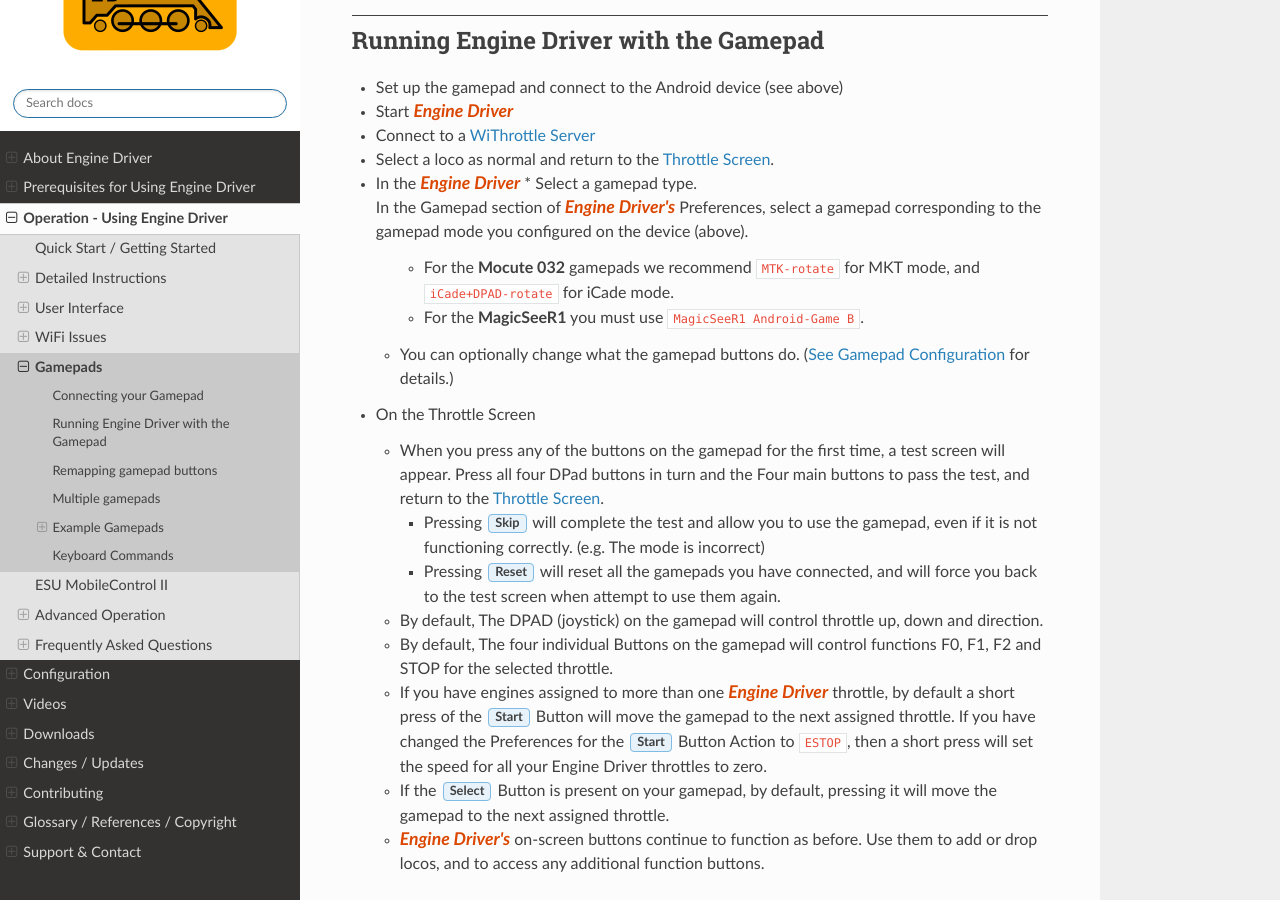
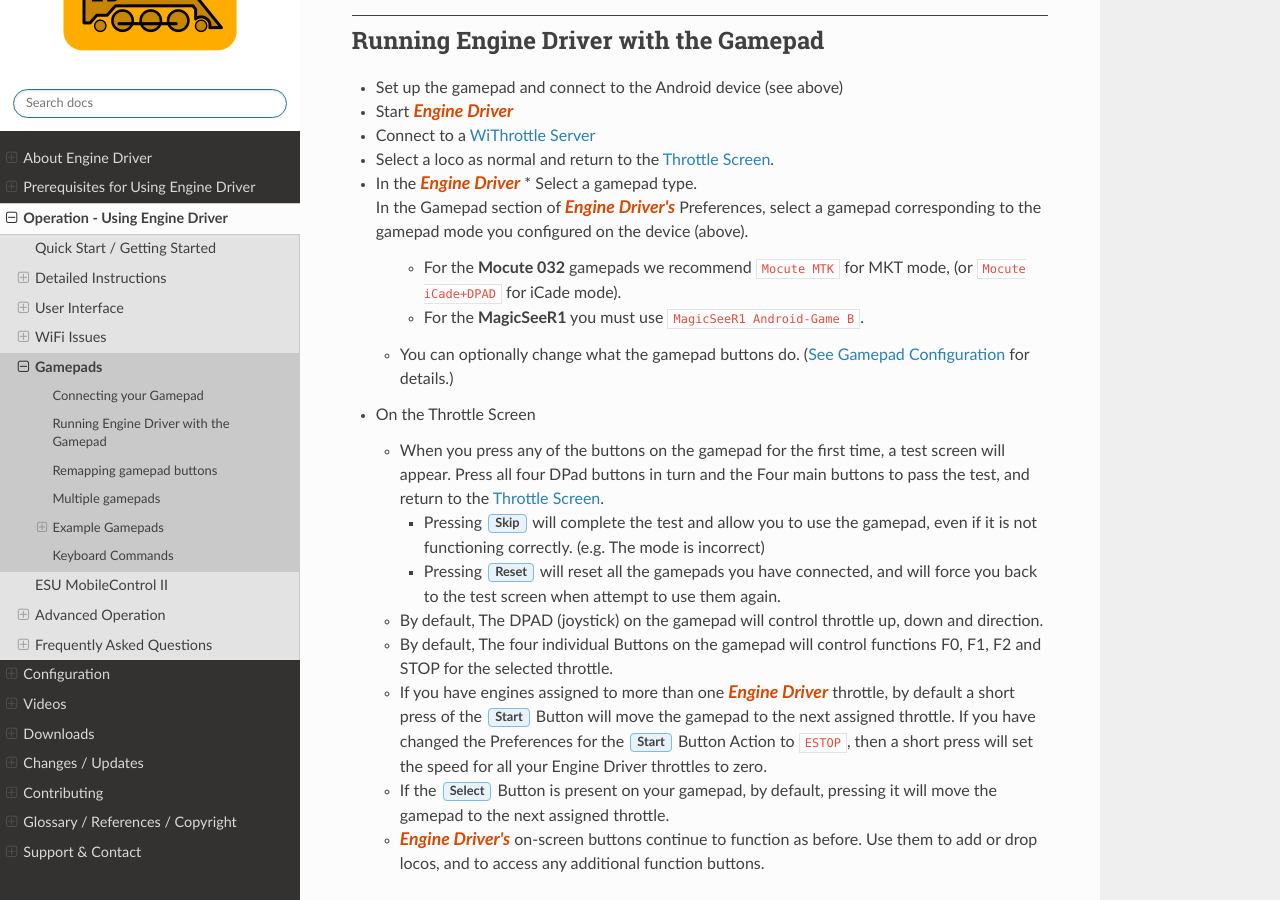
Before and after one commit to flash62au/EngineDriver_Home, a Sphinx documentation site: the page built from docs/operation/gamepads.rst, in a window 1280 px wide and 900 px high, scrolled down 1318 px. Built offline with Sphinx 7.4.7 and the Read the Docs theme 2.0.0, drawn with Linux system fonts in a browser that asks for light colours; comment, search, counter and statistics services are not loaded.

Commit message:
Update gamepads.rst

```diff
--- a/docs/operation/gamepads.rst
+++ b/docs/operation/gamepads.rst
@@ -59,7 +59,7 @@
 * In the |ed|
   * Select a gamepad type. |br|\ In the Gamepad section of |EDs| Preferences, select a gamepad corresponding to the gamepad mode you configured on the device (above).
 
-    * For the **Mocute 032** gamepads we recommend ``MTK-rotate`` for MKT mode, and ``iCade+DPAD-rotate`` for iCade mode.
+    * For the **Mocute 032** gamepads we recommend ``Mocute MTK`` for MKT mode, (or ``Mocute iCade+DPAD`` for iCade mode).
     * For the **MagicSeeR1** you must use ``MagicSeeR1 Android-Game B``.
 
   * You can optionally change what the gamepad buttons do. (`See Gamepad Configuration <../configuration/gamepads.html>`_ for details.)
```
